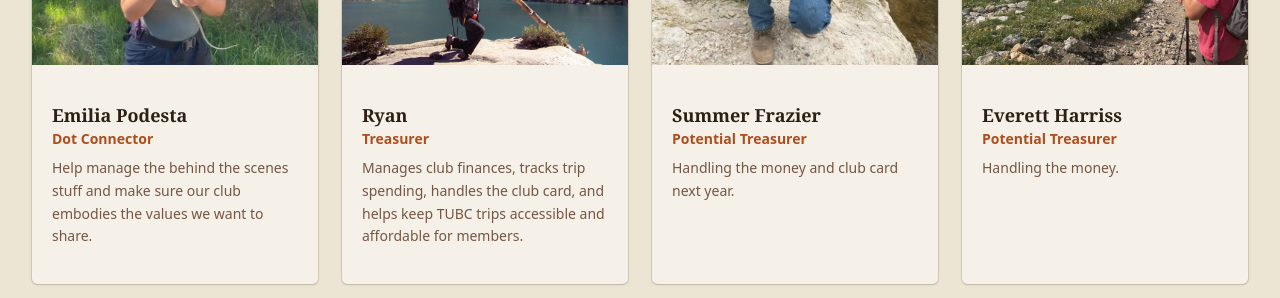
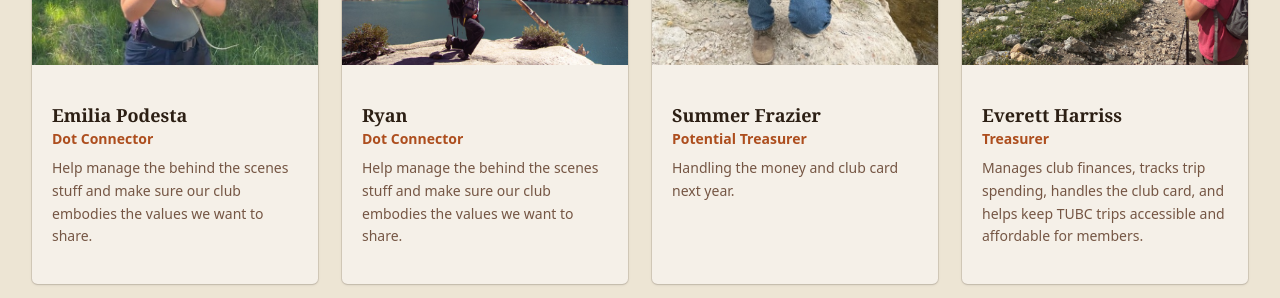
Before and after one commit to RyeBreadFernandez/tubc-website, a Next.js app: page /about in a window 1280 px wide. Shown: the part 1480-1778 px from the top of the page. Built offline with nearby package versions, Linux system fonts and the light colour scheme.

Commit message:
improve: Ryan to Dot Connector, Everett Harriss to Treasurer

```diff
--- a/data/staff.ts
+++ b/data/staff.ts
@@ -17,8 +17,8 @@ export const staff: StaffMember[] = [
   },
   {
     name: 'Ryan',
-    role: 'Treasurer',
-    bio: 'Manages club finances, tracks trip spending, handles the club card, and helps keep TUBC trips accessible and affordable for members.',
+    role: 'Dot Connector',
+    bio: 'Help manage the behind the scenes stuff and make sure our club embodies the values we want to share.',
     imageUrl: '/staff/ryan.jpg',
   },
   {
@@ -30,8 +30,8 @@ export const staff: StaffMember[] = [
   },
   {
     name: 'Everett Harriss',
-    role: 'Potential Treasurer',
-    bio: 'Handling the money.',
+    role: 'Treasurer',
+    bio: 'Manages club finances, tracks trip spending, handles the club card, and helps keep TUBC trips accessible and affordable for members.',
     imageUrl: '/staff/everett-harriss.jpg',
   },
   {
```
